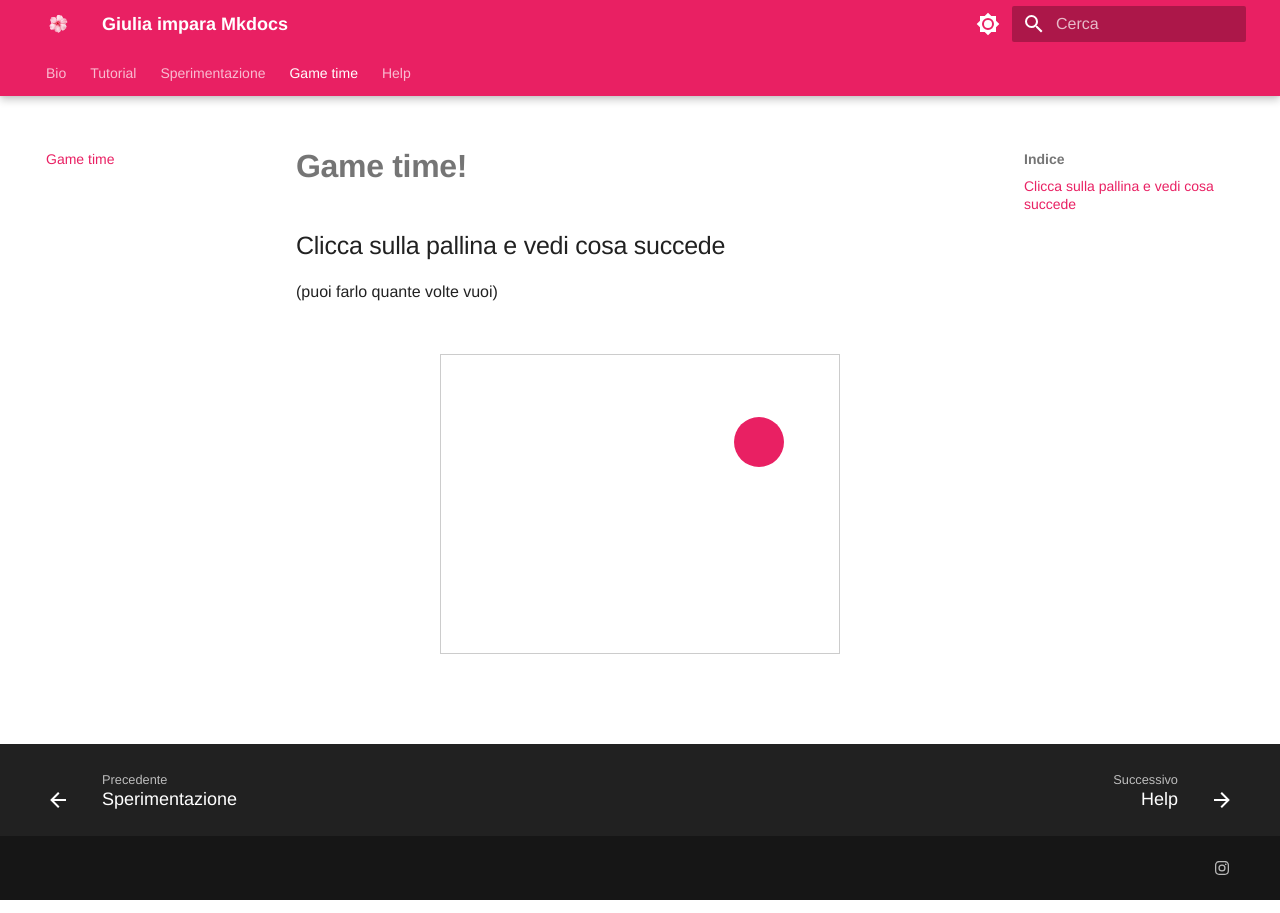
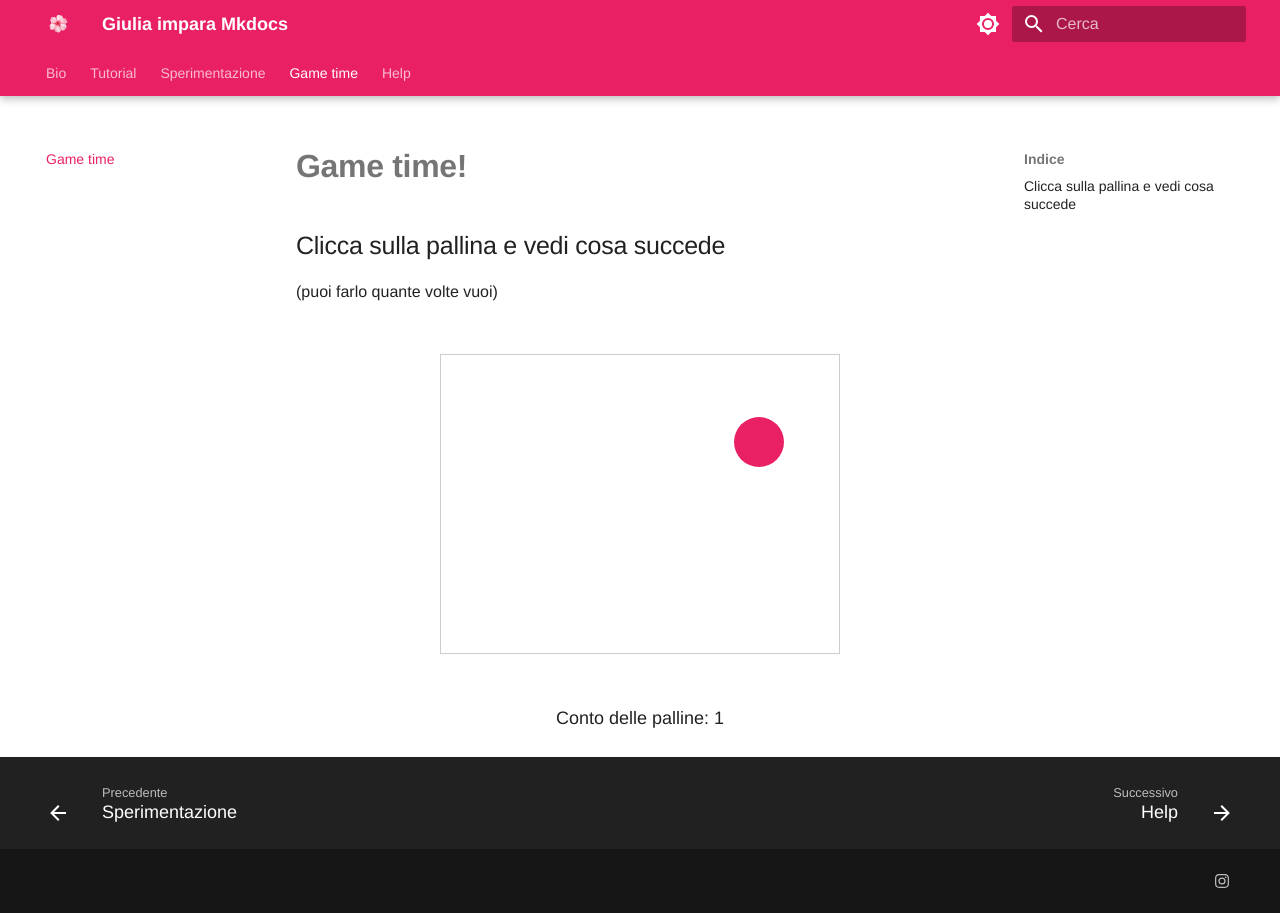
Before and after one commit to giulia-genovese/imparandomkdocs, an MkDocs documentation site: the page built from docs/Game_time.md, in a window 1280 px wide. Built offline with MkDocs 1.6.1 and Material for MkDocs 9.7.7, drawn with Linux system fonts in a browser that asks for light colours; some web fonts are replaced; some of the changed lines change nothing that is shown.

Commit message:
conto delle palline

```diff
--- a/docs/Game_time.md
+++ b/docs/Game_time.md
@@ -4,6 +4,9 @@
 
 <div style="position: relative; height: 300px; width: 400px; margin: 50px auto; overflow: hidden; border: 1px solid #ccc;" id="ball-container">
     <div class="ball" onclick="duplicateBall(this)"></div>
+</div>
+<div id="counter" style="text-align: center; font-size: 18px; margin-top: 10px;">
+    Conto delle palline: <span id="ball-count">1</span>
 </div>
 
 <style>
@@ -40,6 +43,12 @@
 </style>
 
 <script>
+    let ballCount = 1; // Start with 1 since the initial ball is already in place
+
+    function updateCounter() {
+        document.getElementById('ball-count').innerText = ballCount;
+    }
+
     function duplicateBall(originalBall) {
         // Clone the ball element
         const newBall = originalBall.cloneNode(true);
@@ -62,5 +71,9 @@
 
         // Add the same onclick function to the new ball so it can duplicate itself
         newBall.onclick = function() { duplicateBall(newBall); };
+
+        // Update the counter
+        ballCount++;
+        updateCounter();
     }
 </script>
```
